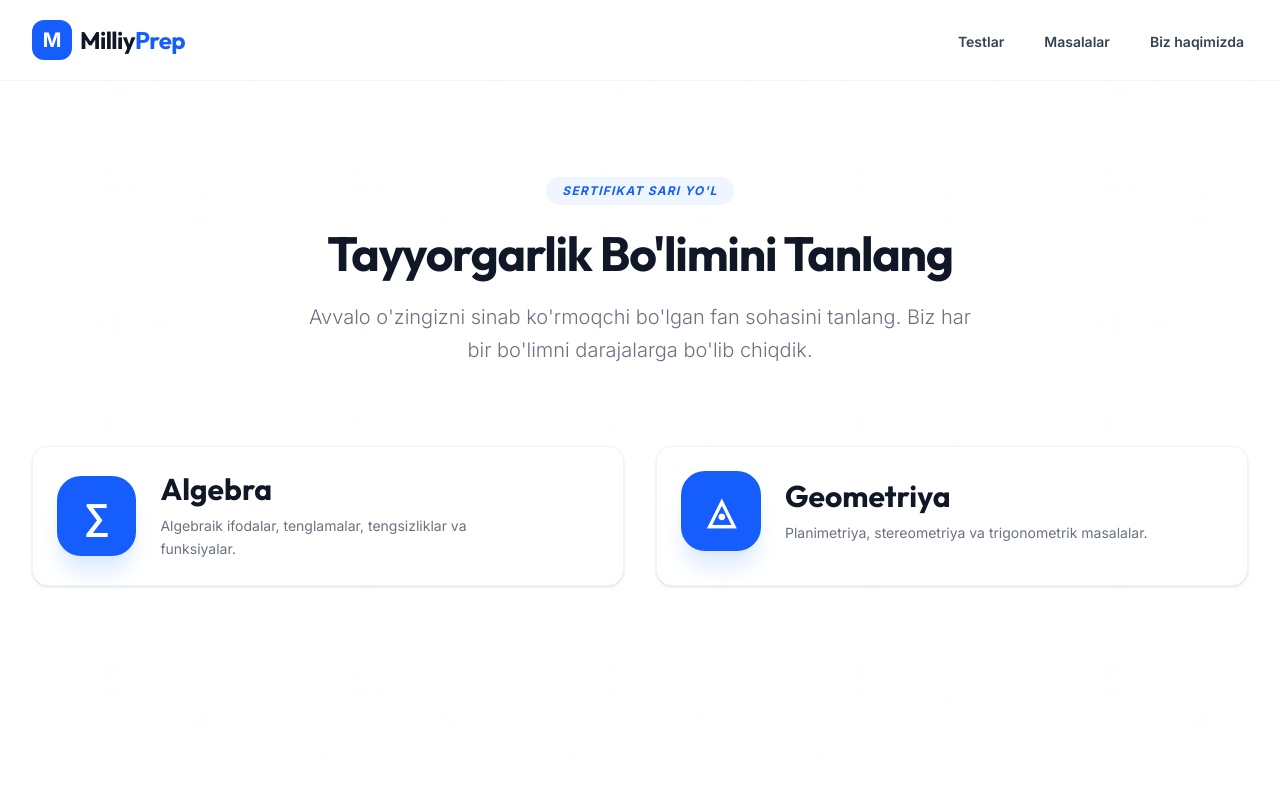
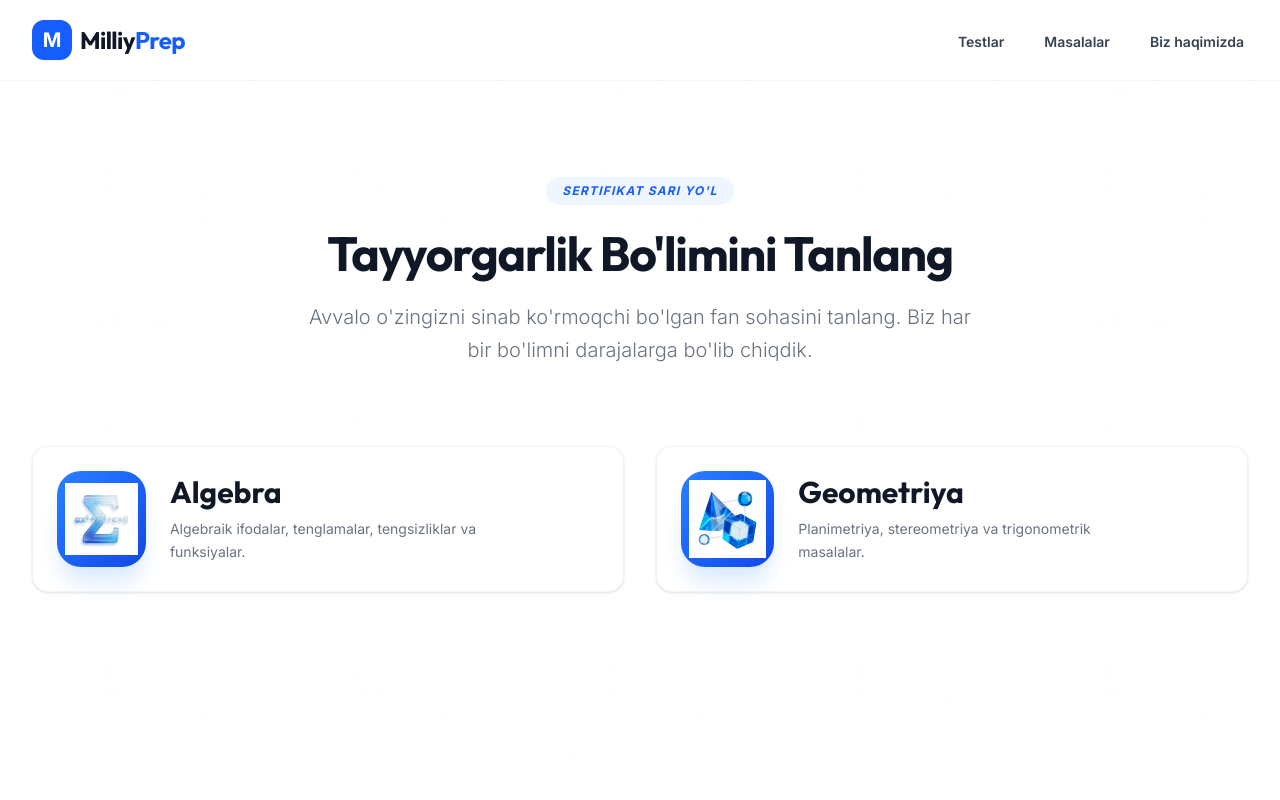
Before and after one commit to Caesar-creatoe/milliy-prep, a Next.js app: page /mock-tests in a window 1280 px wide. Shown: the top 800 px of the page. Built offline with nearby package versions, Linux system fonts and the light colour scheme.

Commit message:
Update Algebra and Geometry icons with professional 3D renders

```diff
--- a/app/mock-tests/page.tsx
+++ b/app/mock-tests/page.tsx
@@ -2,6 +2,7 @@
 
 import { useState } from "react";
 import Link from "next/link";
+import Image from "next/image";
 
 interface TestLink {
     id: string;
@@ -27,7 +28,7 @@ const subjects: Subject[] = [
     {
         id: "algebra",
         name: "Algebra",
-        icon: "∑",
+        icon: "/images/algebra-logo.png",
         description: "Algebraik ifodalar, tenglamalar, tengsizliklar va funksiyalar.",
         difficulties: [
             {
@@ -53,7 +54,7 @@ const subjects: Subject[] = [
     {
         id: "geometry",
         name: "Geometriya",
-        icon: "◬",
+        icon: "/images/geometry-logo.png",
         description: "Planimetriya, stereometriya va trigonometrik masalalar.",
         difficulties: [
             {
@@ -118,14 +119,19 @@ export default function MockTests() {
                                 className="premium-card cursor-pointer group hover:border-blue-500 transition-all"
                             >
                                 <div className="flex items-center space-x-6">
-                                    <div className="w-20 h-20 bg-blue-600 rounded-3xl flex items-center justify-center text-white text-4xl font-bold shadow-xl shadow-blue-100 group-hover:rotate-6 transition-transform">
-                                        {sub.icon}
+                                    <div className="relative w-24 h-24 bg-gradient-to-br from-blue-500 to-blue-700 rounded-3xl overflow-hidden flex items-center justify-center shadow-xl shadow-blue-100 group-hover:rotate-6 transition-transform">
+                                        <Image
+                                            src={sub.icon}
+                                            alt={sub.name}
+                                            fill
+                                            className="object-contain p-2"
+                                        />
                                     </div>
                                     <div className="flex-grow">
                                         <h3 className="text-3xl font-bold text-gray-900 mb-2">{sub.name}</h3>
                                         <p className="text-gray-500 text-sm leading-relaxed">{sub.description}</p>
                                     </div>
-                                    <div className="text-blue-500 opacity-0 group-hover:opacity-100 transition-opacity">
+                                    <div className="text-blue-500 opacity-0 group-hover:opacity-100 transition-opacity pr-4">
                                         <svg className="w-8 h-8" fill="none" stroke="currentColor" viewBox="0 0 24 24">
                                             <path strokeLinecap="round" strokeLinejoin="round" strokeWidth="2" d="M9 5l7 7-7 7" />
                                         </svg>
@@ -152,13 +158,13 @@ export default function MockTests() {
                                     key={diff.level}
                                     onClick={() => setSelectedDifficulty(diff)}
                                     className={`p-8 rounded-[2rem] border-2 cursor-pointer transition-all ${diff.level === "Oson" ? "border-green-100 hover:bg-green-50" :
-                                            diff.level === "O'rta" ? "border-yellow-100 hover:bg-yellow-50" :
-                                                "border-red-100 hover:bg-red-50"
+                                        diff.level === "O'rta" ? "border-yellow-100 hover:bg-yellow-50" :
+                                            "border-red-100 hover:bg-red-50"
                                         }`}
                                 >
                                     <h4 className={`text-2xl font-bold mb-4 ${diff.level === "Oson" ? "text-green-600" :
-                                            diff.level === "O'rta" ? "text-yellow-600" :
-                                                "text-red-600"
+                                        diff.level === "O'rta" ? "text-yellow-600" :
+                                            "text-red-600"
                                         }`}>{diff.level}</h4>
                                     <p className="text-sm text-gray-500 mb-6">Ushbu darajada {diff.tests.length} ta test mavjud.</p>
                                     <div className="flex items-center text-gray-900 font-bold uppercase tracking-widest text-xs">
```
Also changed, not shown: public/images/algebra-logo.png (added), public/images/geometry-logo.png (added).
